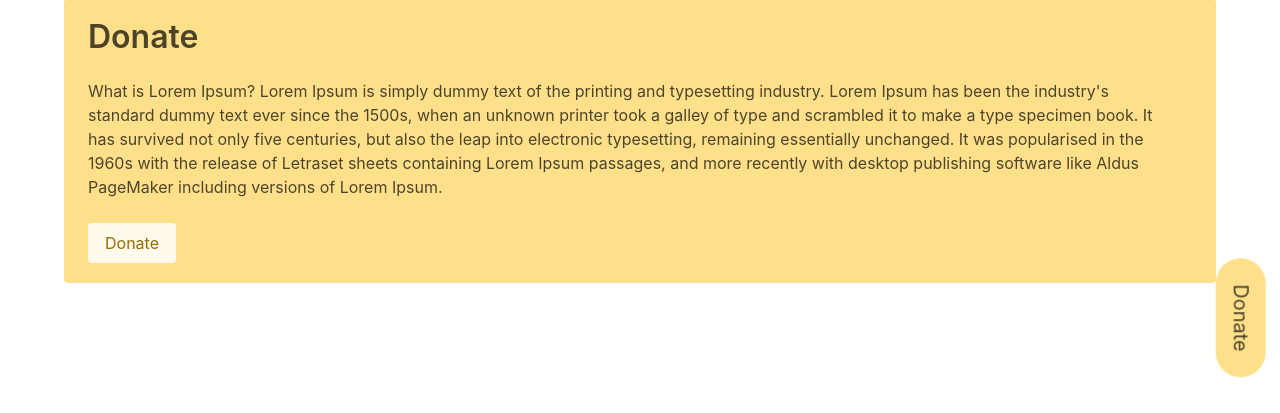
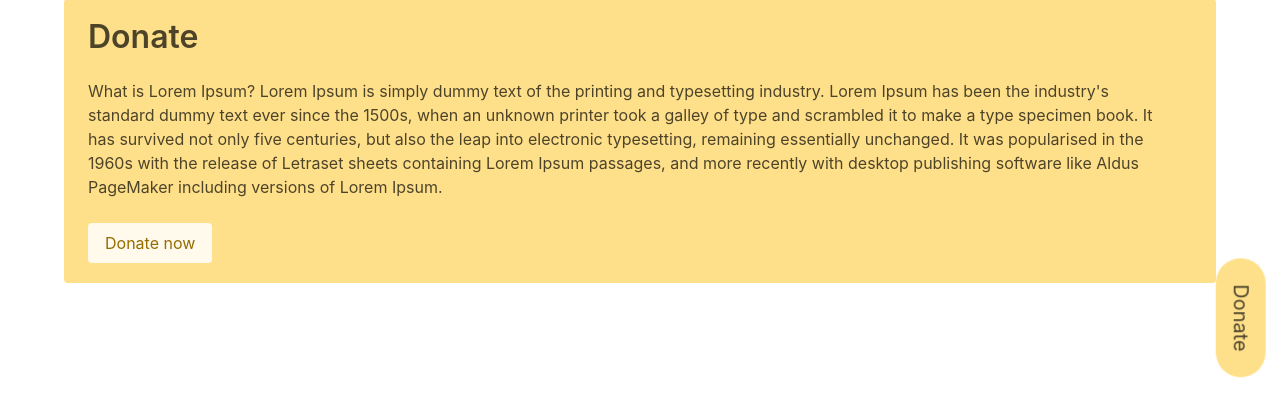
Before and after one commit to seemslikeali/yxefoodbank, a Django app: page /donate/ in a window 1280 px wide. Shown: the part 57-470 px from the top of the page. Run offline with Django 4.2, Linux system fonts and the light colour scheme; some libraries are stand-ins or nearby versions.

Commit message:
slight changes in html UI

```diff
--- a/base/templates/base/donate.html
+++ b/base/templates/base/donate.html
@@ -15,7 +15,7 @@
       Lorem Ipsum.
     </p>
     <br>
-          <a class="button is-warning is-light" href="{% url 'donateForm' %}">Donate</a>
+          <a class="button is-warning is-light" href="{% url 'donateForm' %}">Donate now</a>
   </div>
 
 </div>
--- a/base/templates/base/volunteer.html
+++ b/base/templates/base/volunteer.html
@@ -14,7 +14,7 @@
       Lorem Ipsum.
     </p>
     <br>
-          <a class="button is-primary is-light" href="{% url 'volunteerForm' %}">Volunteer</a>
+          <a class="button is-primary is-light" href="{% url 'volunteerForm' %}">Volunteer now</a>
   </div>
 </div>
 
```
Also changed, not shown: db.sqlite3.
